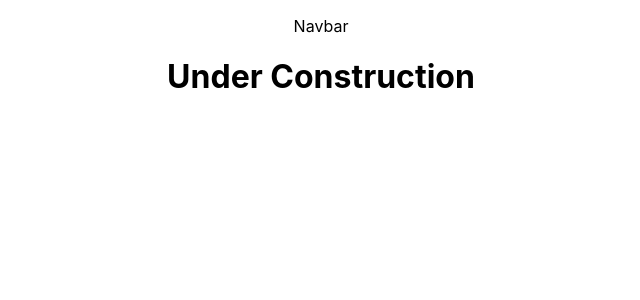
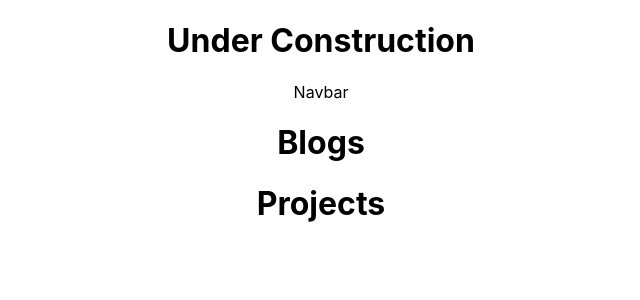
Before and after one commit to gavinoconnor/gavinoconnor.github.io, a React (Create React App) app: page / in a window 1280 px wide. Shown: the top 300 px of the page, without its empty margins (319-959 px from the left). Built offline with nearby package versions, Linux system fonts and the light colour scheme.

Commit message:
add initial components

```diff
--- a/src/App.js
+++ b/src/App.js
@@ -3,12 +3,17 @@
 
 // Components
 import Navbar from './Navbar/Navbar';
+import Blogs from './components/Blogs/Blogs';
+import Projects from './components/Projects/Projects';
+
 
 function App() {
   return (
     <div className="App">
+      <h1>Under Construction</h1>
       <Navbar />
-    <h1>Under Construction</h1>
+      <Blogs />
+      <Projects />
     </div>
   );
 }
--- /dev/null
+++ b/src/components/Blogs/Blogs.js
@@ -0,0 +1,11 @@
+import React from 'react';
+
+const blogs = () => {
+  return (
+    <div>
+      <h1>Blogs</h1>
+    </div>
+  );
+};
+
+export default blogs;
--- /dev/null
+++ b/src/components/Projects/Projects.js
@@ -0,0 +1,11 @@
+import React from 'react';
+
+const projects = () => {
+  return (
+    <div>
+      <h1>Projects</h1>
+    </div>
+    );
+}
+
+export default projects;
```
